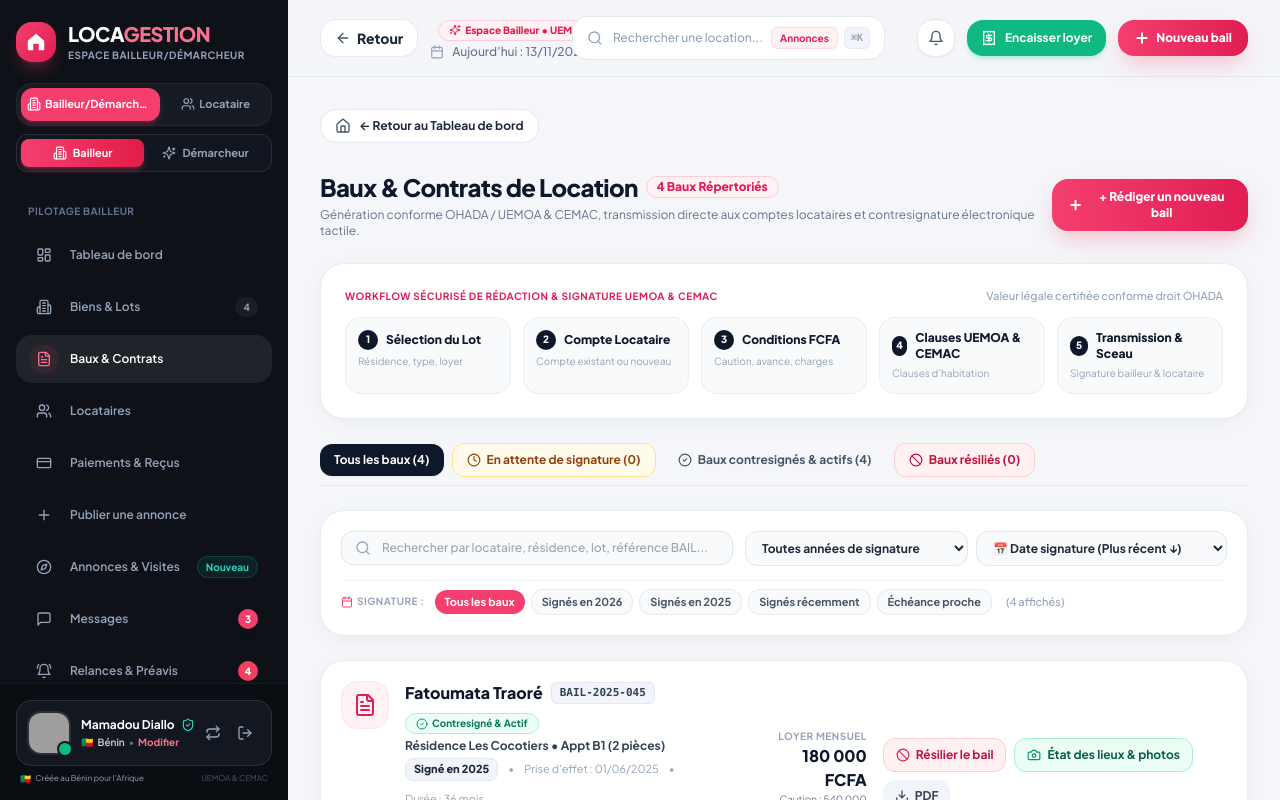
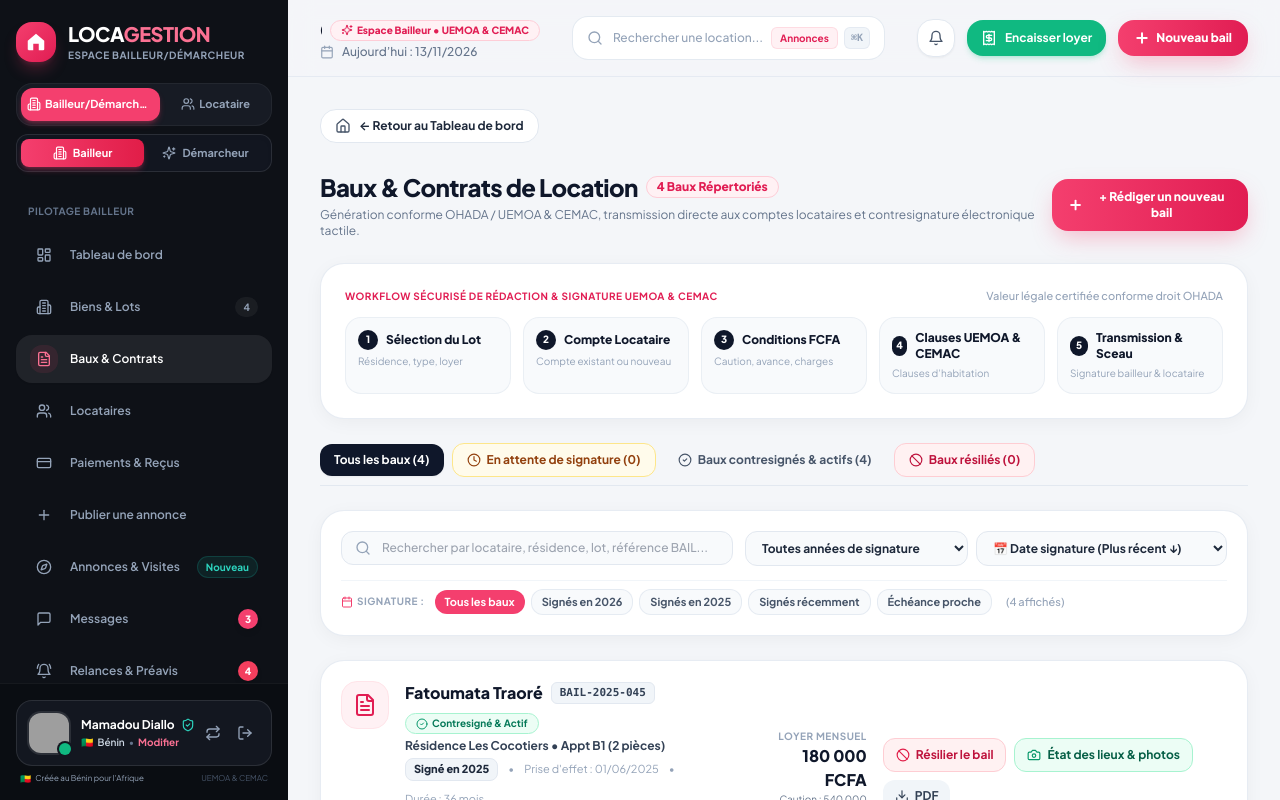
Before and after one commit to monroyoff/LOCAGESTION, a Next.js app: page /leases in a window 1280 px wide. Shown: the top 800 px of the page. Built offline with nearby package versions, Linux system fonts and the light colour scheme; grey boxes are pictures that could not be loaded.

Commit message:
fix(header): supprimer le bouton retour en haut a gauche pour reserver l'emplacement exclusivement au menu

```diff
--- a/src/components/layout/Header.tsx
+++ b/src/components/layout/Header.tsx
@@ -20,7 +20,6 @@ import {
   X,
   ExternalLink,
   MessageSquare,
-  ArrowLeft,
 } from 'lucide-react';
 import { formatDateFR } from '@/lib/money/format';
 import { useSpace } from '@/lib/context/space-context';
@@ -144,29 +143,6 @@ export function Header({
     return () => window.removeEventListener('keydown', handleKeyDown);
   }, [pathname]);
 
-  // Détection d'écran d'accueil ou sous-page
-  const isHomeDashboard = isDemarcheur
-    ? pathname === '/listings'
-    : isLandlord
-    ? pathname === '/'
-    : pathname === '/portal' && (!activePortalTab || activePortalTab === 'accueil');
-
-  const showBackButton = !isHomeDashboard;
-
-  const handleBack = () => {
-    if (isDemarcheur) {
-      router.push('/listings');
-    } else if (isTenant) {
-      if (activePortalTab && activePortalTab !== 'accueil' && onPortalTabChange) {
-        onPortalTabChange('accueil');
-        return;
-      }
-      router.push('/portal');
-    } else {
-      router.push('/');
-    }
-  };
-
   const getPageTitle = () => {
     if (isTenant) {
       if (activePortalTab === 'quittances') return 'Mes Quittances & Reçus';
@@ -190,21 +166,8 @@ export function Header({
   return (
     <>
       <header className="sticky top-0 z-30 bg-[#F4F6F9]/90 backdrop-blur-md px-3.5 sm:px-8 py-3 sm:py-4 border-b border-slate-200/80 flex items-center justify-between gap-2.5 sm:gap-4">
-        {/* Left: Universal Back Button & Mobile Menu & Space Badge / Title */}
-        <div className="flex items-center gap-2 sm:gap-3 min-w-0 flex-1">
-          {showBackButton && (
-            <button
-              type="button"
-              onClick={handleBack}
-              className="inline-flex items-center gap-1.5 px-3 py-1.5 sm:px-3.5 sm:py-2 rounded-2xl bg-white hover:bg-slate-100 border border-slate-200/90 text-slate-800 text-xs sm:text-sm font-black shadow-xs transition-all active:scale-95 cursor-pointer shrink-0 group"
-              title="Retour à la page précédente"
-              aria-label="Retour"
-            >
-              <ArrowLeft className="w-4 h-4 text-slate-600 group-hover:text-slate-900 group-hover:-translate-x-0.5 transition-transform" />
-              <span>Retour</span>
-            </button>
-          )}
-
+        {/* Left: Mobile Menu & Space Badge / Title (Emplacement réservé exclusivement au menu) */}
+        <div className="flex items-center gap-2.5 sm:gap-3 min-w-0 flex-1">
           <button
             onClick={onToggleSidebar}
             className="lg:hidden p-2 sm:p-2.5 rounded-2xl bg-white border border-slate-200 text-slate-700 hover:text-slate-900 shadow-sm transition-colors cursor-pointer shrink-0"
@@ -216,7 +179,7 @@ export function Header({
 
           <div className="min-w-0">
             <div className="flex items-center gap-1.5 sm:gap-2 flex-wrap sm:flex-nowrap">
-              <h1 className="text-sm sm:text-base lg:text-xl font-black text-slate-900 tracking-tight truncate max-w-[140px] xs:max-w-[180px] sm:max-w-none">
+              <h1 className="text-sm sm:text-base lg:text-xl font-black text-slate-900 tracking-tight truncate max-w-[180px] xs:max-w-none">
                 {getPageTitle()}
               </h1>
               <span
```
